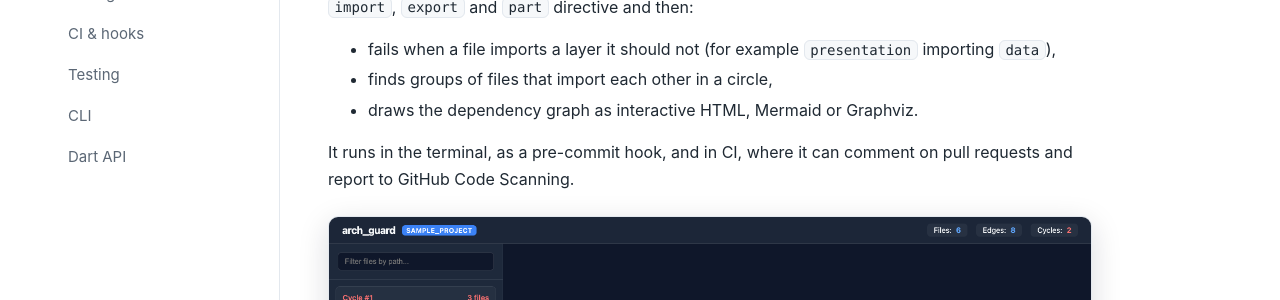
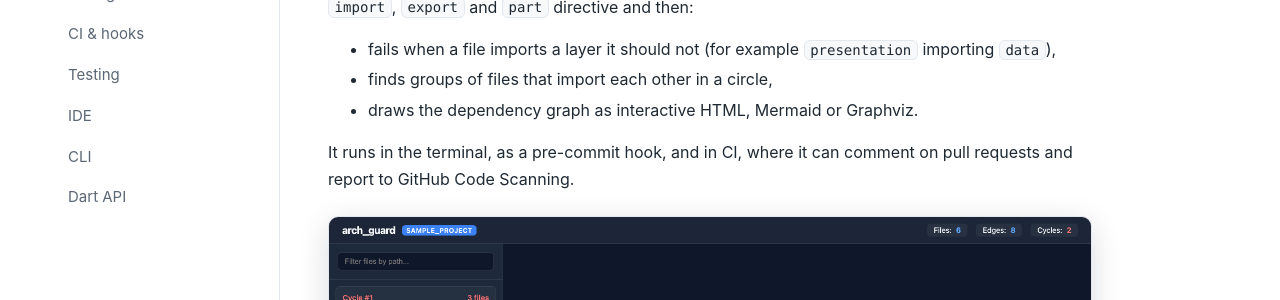
Before and after one commit to creatorpiyush/arch_guard, a Jekyll site: the page built from docs/index.md, in a window 1280 px wide. Shown: the part 191-491 px from the top of the page. Built offline with Jekyll 4.4.1, drawn with Linux system fonts in a browser that asks for light colours.

Commit message:
docs: arch_guard_lint IDE page

```diff
--- a/docs/_data/nav.yml
+++ b/docs/_data/nav.yml
@@ -8,6 +8,8 @@
   url: /ci.html
 - title: Testing
   url: /testing.html
+- title: IDE
+  url: /ide.html
 - title: CLI
   url: /cli.html
 - title: Dart API
```
Also changed, not shown: README.md.
